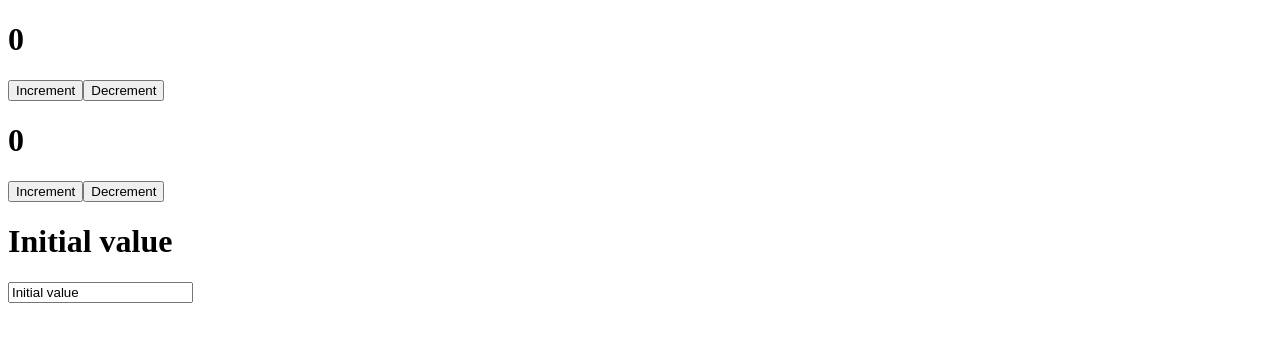
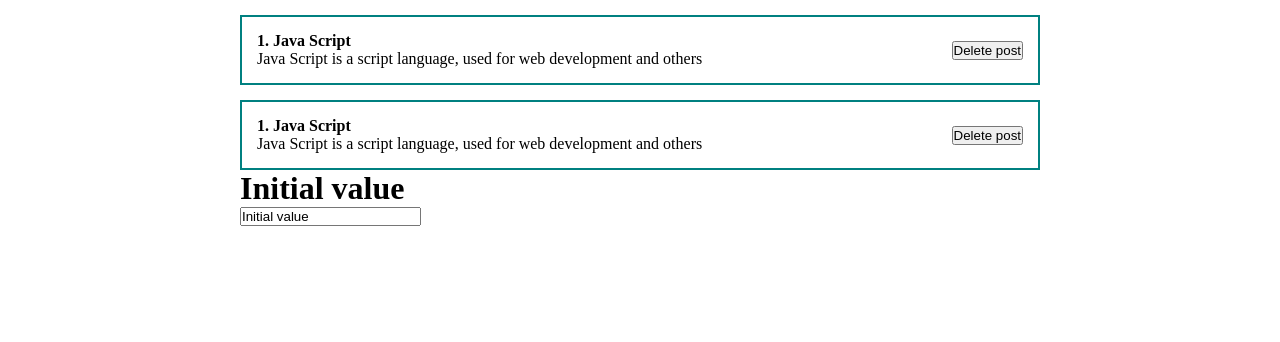
Before and after one commit to ventsislavVidulov/react-recap-utv, a React (Vite) app: page / in a window 1280 px wide. Shown: the top 342 px of the page. Built offline with nearby package versions, Linux system fonts and the light colour scheme.

Commit message:
create post component

```diff
--- a/src/App.jsx
+++ b/src/App.jsx
@@ -1,27 +1,16 @@
 import { useState } from 'react'
-import Counter from './components/Counter';
-import ClassCounter from './components/ClassCounter';
+import "./styles/App.css"
+import PostItem from './components/PostItem';
+import ControledInput from './components/ControledInput';
 
 function App() {
-  const [inputValue, setInputValue] = useState('Initial value');
-
-  const handleInput = (e) => {
-    let timerId;
-    const interval = 1 * 1000;
-
-    setInputValue(e.target.value);
-    timerId = setTimeout(() => {
-      console.log(`Mock request to server with "${e.target.value}" after ${interval / 1000} seconds`);
-    }, 1000);
-  }
 
   return (
-    <>
-      <Counter />
-      <ClassCounter />
-      <h1>{inputValue}</h1>
-      <input type="text" name="" id="" value={inputValue} onChange={e => handleInput(e)} />
-    </>
+    <div className='app'>
+      <PostItem />
+      <PostItem />
+      <ControledInput />
+    </ div>
   )
 }
 
--- /dev/null
+++ b/src/components/PostItem.jsx
@@ -0,0 +1,17 @@
+import React from 'react'
+
+const PostItem = () => {
+  return (
+      <div className="post">
+        <div className="post__content">
+          <strong> 1. Java Script</strong>
+          <div>Java Script is a script language, used for web development and others</div>
+        </div>
+        <div className="post__btns">
+          <button>Delete post</button>
+        </div>
+      </div>
+  )
+}
+
+export default PostItem
```
